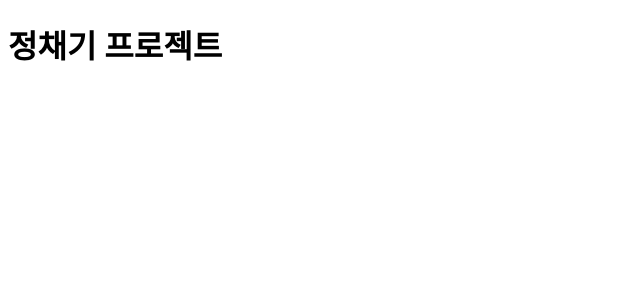
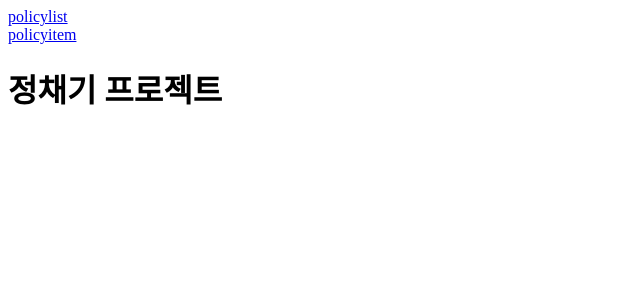
Before and after one commit to jihaneol/Jeongchaegi, a Next.js app in the folder frontend/next/: page / in a window 1280 px wide. Shown: the top 300 px of the page, without its empty margins (0-640 px from the left). Built offline with nearby package versions, Linux system fonts and the light colour scheme.

Commit message:
feat: add _app.js and routing

```diff
--- /dev/null
+++ b/frontend/next/pages/_app.js
@@ -0,0 +1,9 @@
+// import '../styles/globals.css'  // 일단 글로벌 스타일 제거
+
+function MyApp({ Component, pageProps }) {
+  return (
+    <Component {...pageProps} />
+  )
+}
+
+export default MyApp
--- a/frontend/next/pages/index.js
+++ b/frontend/next/pages/index.js
@@ -1,7 +1,21 @@
+import Link from 'next/link'
+
 export default function Home() {
-	return <div>
+	return (
+	<div>
+    <Link href="/policylist">
+      <a>policylist</a>
+    </Link>
+
+    <br />
+
+    <Link href="/policyitem">
+      <a>policyitem</a>
+    </Link>
+
 		<h1>
 			정채기 프로젝트
 		</h1>
 	</div>
+	)
 }
```
Also changed, not shown: frontend/next/pages/policyitem.jsx (added, +7 -0 lines), frontend/next/pages/policylist.jsx (added, +7 -0 lines).
